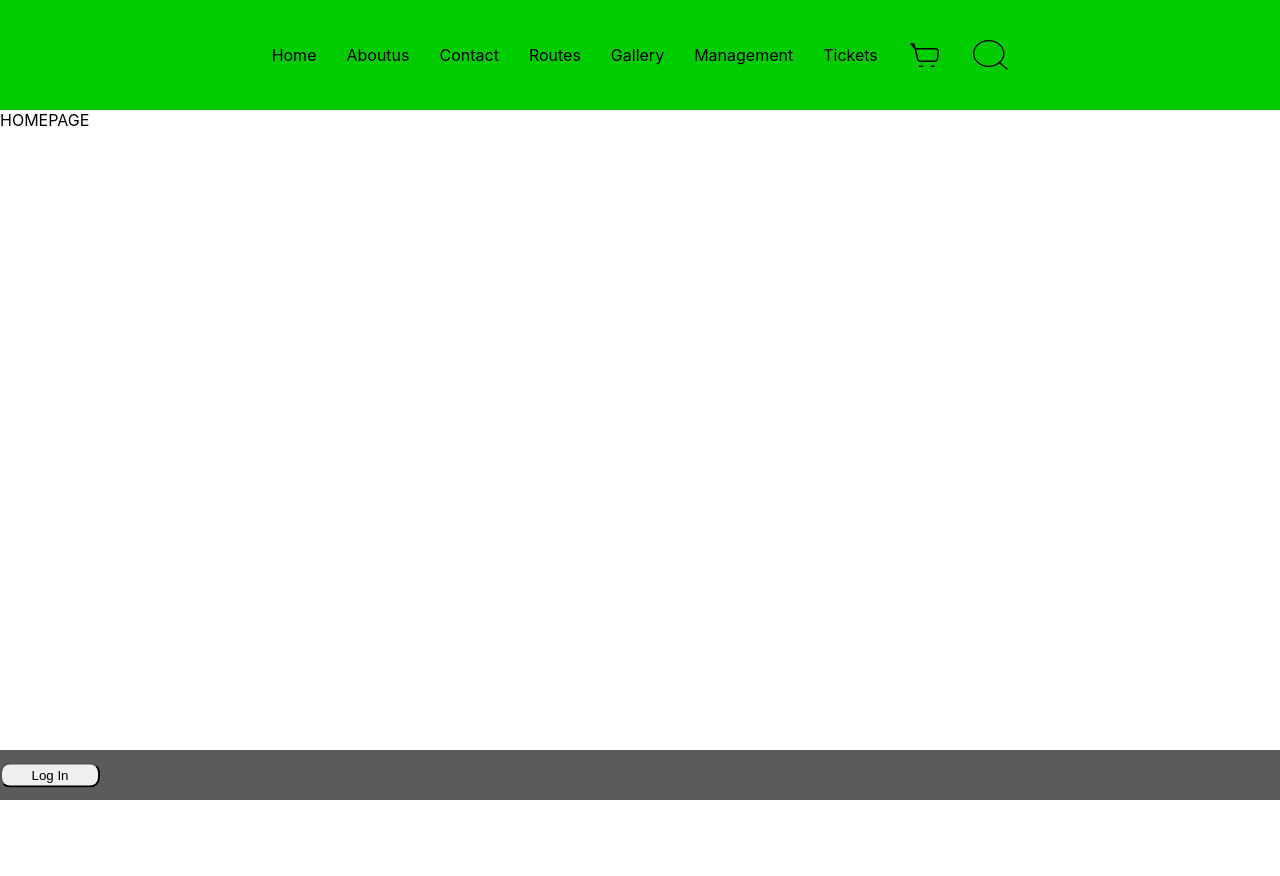
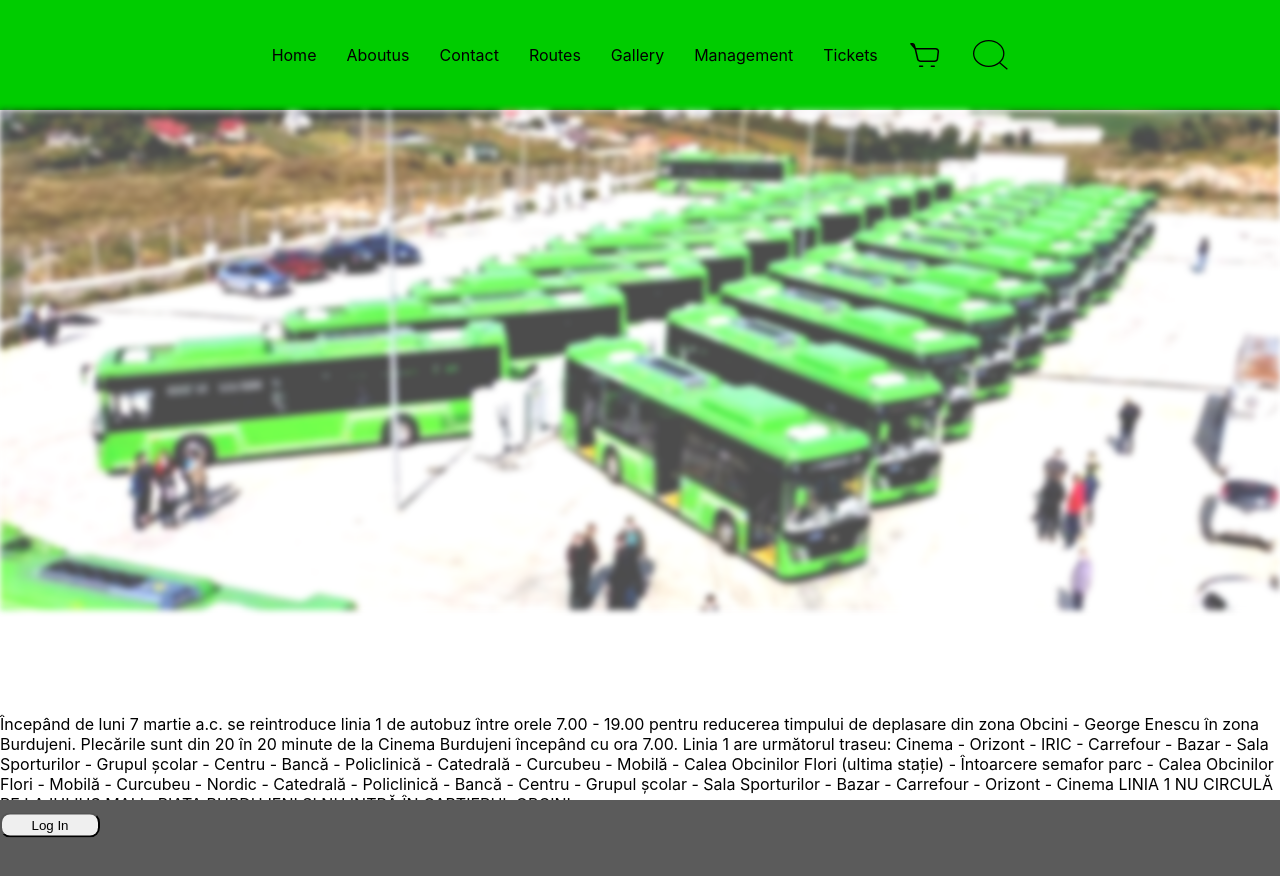
Before and after one commit to madalina-aghe/tpl, a React (Create React App) app: page /homepage in a window 1280 px wide. Shown: the top 876 px of the page. Before the commit the page ends 800 px from the top, so only its background shows below. Built offline with nearby package versions, Linux system fonts and the light colour scheme.

Commit message:
Added Anunturi section

```diff
--- a/src/components/Navbar/Navbar.component.js
+++ b/src/components/Navbar/Navbar.component.js
@@ -1,8 +1,8 @@
 import './Navbar.scss'
 import React from 'react'
 import { useNavigate } from 'react-router'
-import vec1 from '../../Assets/Icons/search.svg'
-import vec2 from '../../Assets/Icons/akar-icons_cart.svg'
+import vec1 from '../../assets/Icons/search.svg'
+import vec2 from '../../assets/Icons/akar-icons_cart.svg'
 const Navbar = () => {
   const history = useNavigate()
   const URL = window.location.pathname.split('/')[1]
--- a/src/components/Navbar/Navbar.scss
+++ b/src/components/Navbar/Navbar.scss
@@ -6,6 +6,8 @@
   display: flex;
   background-color: #00cc00;
   justify-content: center;
+  position: sticky;
+  top: 0;
 }
 .NavBar--btns {
   margin: 0px;
--- a/src/features/Footer/Footer.component.js
+++ b/src/features/Footer/Footer.component.js
@@ -1,5 +1,5 @@
 import React from 'react'
-import './footer.scss'
+import './Footer.scss'
 const Footer = () => {
   return (
     <footer className='footer--container'>
--- a/src/features/Footer/footer.scss
+++ b/src/features/Footer/footer.scss
@@ -1,9 +1,9 @@
 .footer--container {
   background-color: #5b5b5b;
-  position: absolute;
+  position: relative;
   bottom: 0;
   width: 100%;
-  height: 50px;
+  height: 210px;
 }
 .footer--align-text {
   display: flex;
--- /dev/null
+++ b/src/features/Homepage/Anunturi/Anunturi.component.js
@@ -0,0 +1,31 @@
+import './Anunturi.scss'
+import React from 'react'
+import busesImg from '../../../assets/images/autobuze-electrice.jpeg'
+
+const mockAnunturi = [
+  {
+    descriere:
+      '   Începând de luni 7 martie a.c. se reintroduce linia 1 de autobuz între orele 7.00 - 19.00 pentru \
+  reducerea timpului de deplasare din zona Obcini - George Enescu în zona Burdujeni. Plecările sunt din 20 în 20 \
+  minute de la Cinema Burdujeni începând cu ora 7.00. Linia 1 are următorul traseu: Cinema - Orizont - IRIC - Carrefour \
+  - Bazar - Sala Sporturilor - Grupul școlar - Centru - Bancă - Policlinică - Catedrală - Curcubeu - Mobilă - Calea Obcinilor \
+  Flori (ultima stație) - Întoarcere semafor parc - Calea Obcinilor Flori - Mobilă - Curcubeu - Nordic - Catedrală - Policlinică \
+  - Bancă - Centru - Grupul școlar - Sala Sporturilor - Bazar - Carrefour - Orizont - Cinema LINIA 1 NU CIRCULĂ PE LA IULIUS MALL, \
+  PIAȚA BURDUJENI ȘI NU INTRĂ ÎN CARTIERUL OBCINI.',
+    titlu: 'REINTRODUCEREA LINIEI 1',
+    fotografie: busesImg,
+    dataPublicarii: new Date()
+  }
+]
+
+const Anunturi = () => {
+  return (
+    <div className='anunturi'>
+      {mockAnunturi.map((anunt, index) => (
+        <div key={index}>{anunt.descriere}</div>
+      ))}
+    </div>
+  )
+}
+
+export { Anunturi }
--- /dev/null
+++ b/src/features/Homepage/Anunturi/Anunturi.scss
@@ -0,0 +1,2 @@
+.anunturi {
+}
--- /dev/null
+++ b/src/features/Homepage/Anunturi/index.js
@@ -0,0 +1,3 @@
+import { Anunturi } from './Anunturi.component'
+
+export { Anunturi }
--- a/src/features/Homepage/Homepage.component.js
+++ b/src/features/Homepage/Homepage.component.js
@@ -1,8 +1,15 @@
 import './Homepage.scss'
 import React from 'react'
+import busesImage from '../../assets/images/autobuze-electrice.jpeg'
+import { Anunturi } from './Anunturi'
 
 const Homepage = () => {
-  return <>HOMEPAGE</>
+  return (
+    <div className='homepage'>
+      <img src={busesImage} />
+      <Anunturi />
+    </div>
+  )
 }
 
 export { Homepage }
--- a/src/features/Homepage/Homepage.scss
+++ b/src/features/Homepage/Homepage.scss
@@ -0,0 +1,13 @@
+.homepage {
+  width: 100%;
+  height: 100%;
+
+  img {
+    height: 500px;
+    width: 100%;
+    opacity: 0.7;
+    filter: contrast(170%) blur(3px);
+    object-fit: cover;
+    padding-bottom: 100px;
+  }
+}
```
Also changed, not shown: src/Assets/images/autobuze-electrice.jpeg (added).
